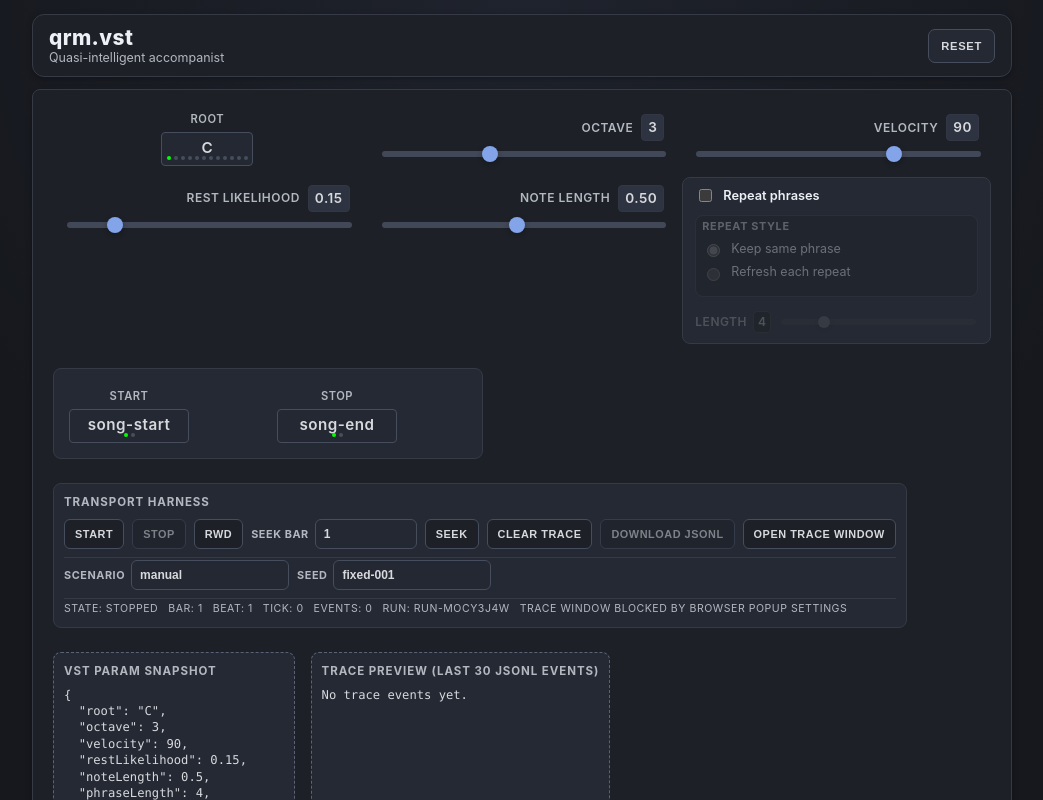
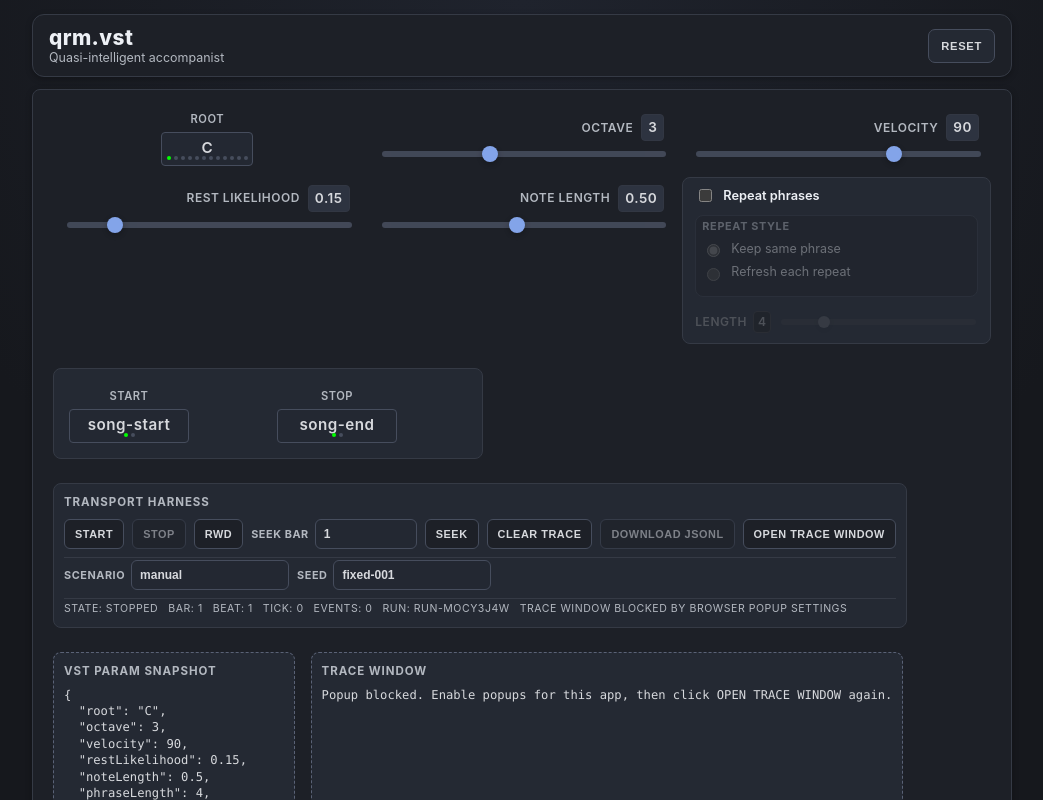
Before and after one commit to bso2001/qrm-ui, a Svelte app: page / in a window 1280 px wide. Both pictures are taken after a click on the button "OPEN TRACE WINDOW". Shown: the top 800 px of the page, without its empty margins (118-1161 px from the left). Built offline with nearby package versions, Linux system fonts and the light colour scheme.

Commit message:
Use popup-only trace output

```diff
--- a/src/App.svelte
+++ b/src/App.svelte
@@ -852,10 +852,12 @@
 				<pre>{JSON.stringify(model, null, 2)}</pre>
 			</div>
 
-			<div class="json-preview">
-				<div class="json-title">TRACE PREVIEW (LAST 30 JSONL EVENTS)</div>
-				<pre>{tracePreview || 'No trace events yet.'}</pre>
-			</div>
+			{#if traceWindowBlocked}
+				<div class="json-preview">
+					<div class="json-title">TRACE WINDOW</div>
+					<pre>Popup blocked. Enable popups for this app, then click OPEN TRACE WINDOW again.</pre>
+				</div>
+			{/if}
 		</Card>
 	</div>
 </main>
```
